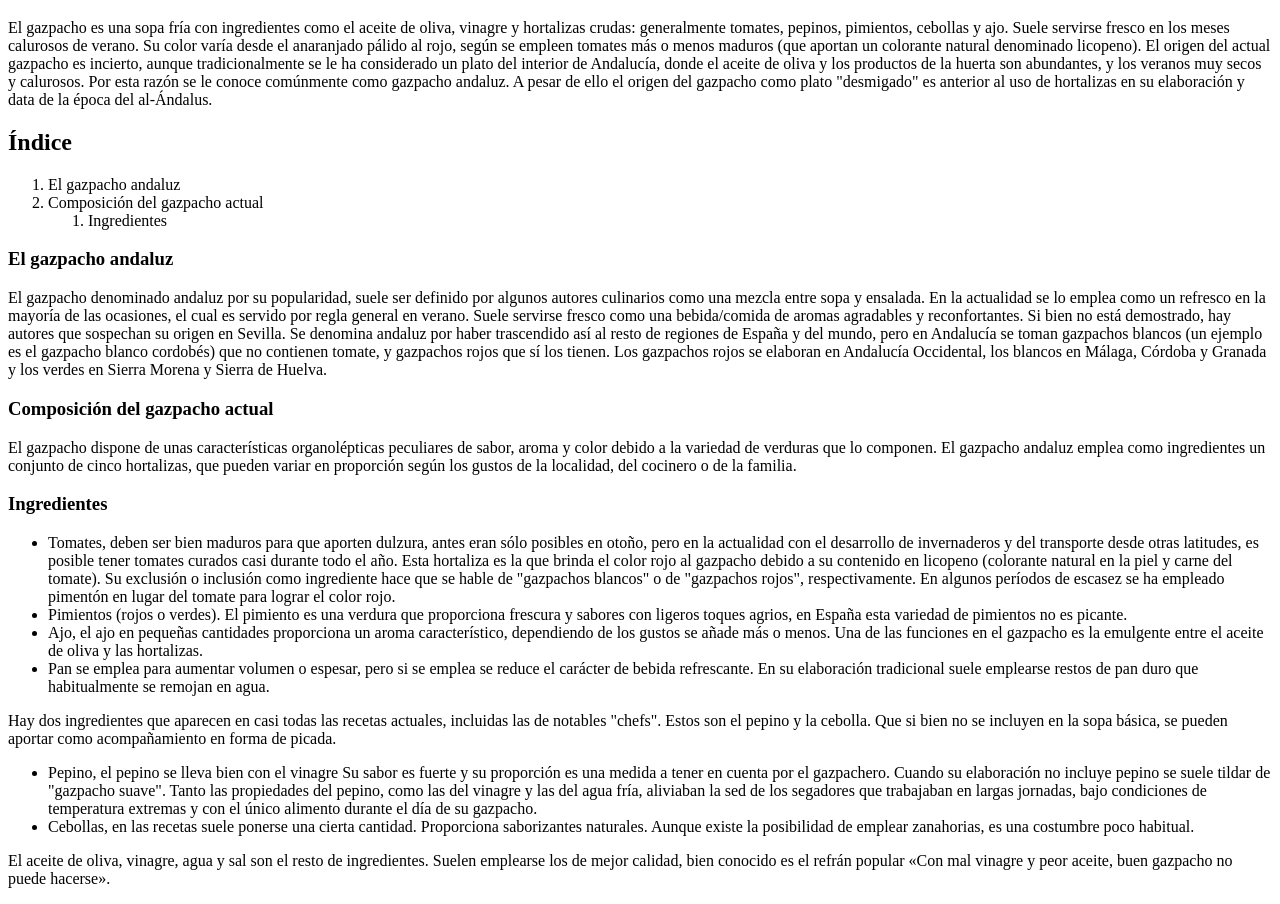
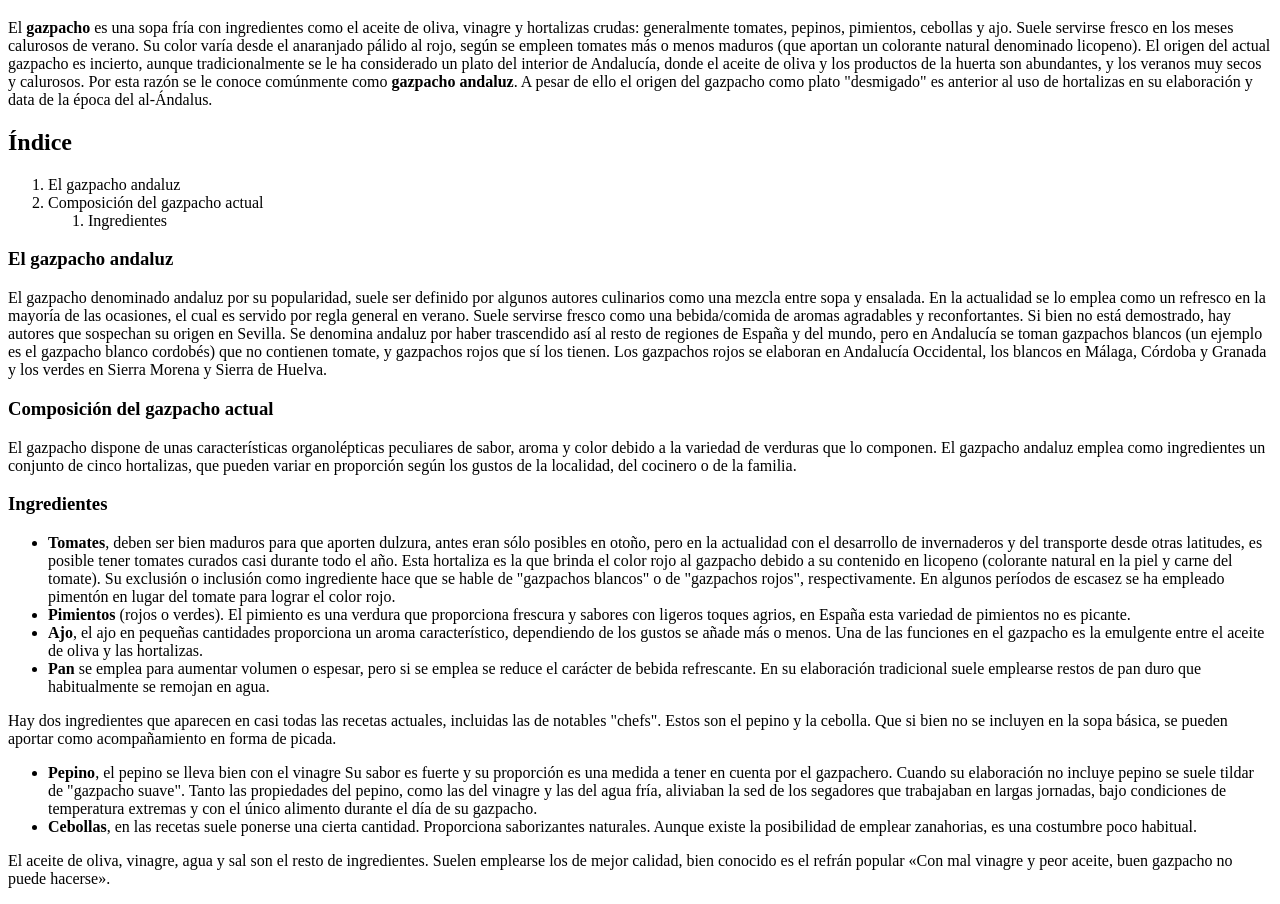
Before and after one commit to MarianelaLandoni/ejercicios-de-adalab, a plain HTML site: page modulo-1-leccion-01-ejercicio-01-gazpacho/index.html in a window 1280 px wide. Shown: the part 61-965 px from the top of the page. Drawn offline with Linux system fonts and the light colour scheme.

Commit message:
Se añadieron las etiquetas strong para el enfasis de las negritas

```diff
--- a/modulo-1-leccion-01-ejercicio-01-gazpacho/index.html
+++ b/modulo-1-leccion-01-ejercicio-01-gazpacho/index.html
@@ -10,8 +10,8 @@
     <h1>Gazpacho</h1>
 
     <p>
-        El gazpacho es una sopa fría con ingredientes como el aceite de oliva, vinagre y hortalizas crudas: generalmente tomates, pepinos, pimientos, cebollas y ajo.
-        Suele servirse fresco en los meses calurosos de verano. Su color varía desde el anaranjado pálido al rojo, según se empleen tomates más o menos maduros (que aportan un colorante natural denominado licopeno). El origen del actual gazpacho es incierto, aunque tradicionalmente se le ha considerado un plato del interior de Andalucía, donde el aceite de oliva y los productos de la huerta son abundantes, y los veranos muy secos y calurosos. Por esta razón se le conoce comúnmente como gazpacho andaluz. A pesar de ello el origen del gazpacho como plato "desmigado" es anterior al uso de hortalizas en su elaboración y data de la época del al-Ándalus.
+        El <strong>gazpacho</strong> es una sopa fría con ingredientes como el aceite de oliva, vinagre y hortalizas crudas: generalmente tomates, pepinos, pimientos, cebollas y ajo.
+        Suele servirse fresco en los meses calurosos de verano. Su color varía desde el anaranjado pálido al rojo, según se empleen tomates más o menos maduros (que aportan un colorante natural denominado licopeno). El origen del actual gazpacho es incierto, aunque tradicionalmente se le ha considerado un plato del interior de Andalucía, donde el aceite de oliva y los productos de la huerta son abundantes, y los veranos muy secos y calurosos. Por esta razón se le conoce comúnmente como <strong>gazpacho andaluz</strong>. A pesar de ello el origen del gazpacho como plato "desmigado" es anterior al uso de hortalizas en su elaboración y data de la época del al-Ándalus.
     </p>
 
     <h2>Índice</h2>
@@ -42,16 +42,16 @@
 
     <ul>
         <li>
-            Tomates, deben ser bien maduros para que aporten dulzura, antes eran sólo posibles en otoño, pero en la actualidad con el desarrollo de invernaderos y del transporte desde otras latitudes, es posible tener tomates curados casi durante todo el año. Esta hortaliza es la que brinda el color rojo al gazpacho debido a su contenido en licopeno (colorante natural en la piel y carne del tomate). Su exclusión o inclusión como ingrediente hace que se hable de "gazpachos blancos" o de "gazpachos rojos", respectivamente. En algunos períodos de escasez se ha empleado pimentón en lugar del tomate para lograr el color rojo.
+            <strong>Tomates</strong>, deben ser bien maduros para que aporten dulzura, antes eran sólo posibles en otoño, pero en la actualidad con el desarrollo de invernaderos y del transporte desde otras latitudes, es posible tener tomates curados casi durante todo el año. Esta hortaliza es la que brinda el color rojo al gazpacho debido a su contenido en licopeno (colorante natural en la piel y carne del tomate). Su exclusión o inclusión como ingrediente hace que se hable de "gazpachos blancos" o de "gazpachos rojos", respectivamente. En algunos períodos de escasez se ha empleado pimentón en lugar del tomate para lograr el color rojo.
         </li>
         <li>
-            Pimientos (rojos o verdes). El pimiento es una verdura que proporciona frescura y sabores con ligeros toques agrios, en España esta variedad de pimientos no es picante.
+            <strong>Pimientos</strong> (rojos o verdes). El pimiento es una verdura que proporciona frescura y sabores con ligeros toques agrios, en España esta variedad de pimientos no es picante.
         </li>
         <li>
-            Ajo, el ajo en pequeñas cantidades proporciona un aroma característico, dependiendo de los gustos se añade más o menos. Una de las funciones en el gazpacho es la emulgente entre el aceite de oliva y las hortalizas.
+            <strong>Ajo</strong>, el ajo en pequeñas cantidades proporciona un aroma característico, dependiendo de los gustos se añade más o menos. Una de las funciones en el gazpacho es la emulgente entre el aceite de oliva y las hortalizas.
         </li>
         <li>
-            Pan se emplea para aumentar volumen o espesar, pero si se emplea se reduce el carácter de bebida refrescante. En su elaboración tradicional suele emplearse restos de pan duro que habitualmente se remojan en agua.
+            <strong>Pan</strong> se emplea para aumentar volumen o espesar, pero si se emplea se reduce el carácter de bebida refrescante. En su elaboración tradicional suele emplearse restos de pan duro que habitualmente se remojan en agua.
         </li>
     </ul>
 
@@ -61,10 +61,10 @@
 
     <ul>
         <li>
-            Pepino, el pepino se lleva bien con el vinagre Su sabor es fuerte y su proporción es una medida a tener en cuenta por el gazpachero. Cuando su elaboración no incluye pepino se suele tildar de "gazpacho suave". Tanto las propiedades del pepino, como las del vinagre y las del agua fría, aliviaban la sed de los segadores que trabajaban en largas jornadas, bajo condiciones de temperatura extremas y con el único alimento durante el día de su gazpacho.
+            <strong>Pepino</strong>, el pepino se lleva bien con el vinagre Su sabor es fuerte y su proporción es una medida a tener en cuenta por el gazpachero. Cuando su elaboración no incluye pepino se suele tildar de "gazpacho suave". Tanto las propiedades del pepino, como las del vinagre y las del agua fría, aliviaban la sed de los segadores que trabajaban en largas jornadas, bajo condiciones de temperatura extremas y con el único alimento durante el día de su gazpacho.
         </li>
         <li>
-            Cebollas, en las recetas suele ponerse una cierta cantidad. Proporciona saborizantes naturales. Aunque existe la posibilidad de emplear zanahorias, es una costumbre poco habitual.
+            <strong>Cebollas</strong>, en las recetas suele ponerse una cierta cantidad. Proporciona saborizantes naturales. Aunque existe la posibilidad de emplear zanahorias, es una costumbre poco habitual.
         </li>
     </ul>
 
```
